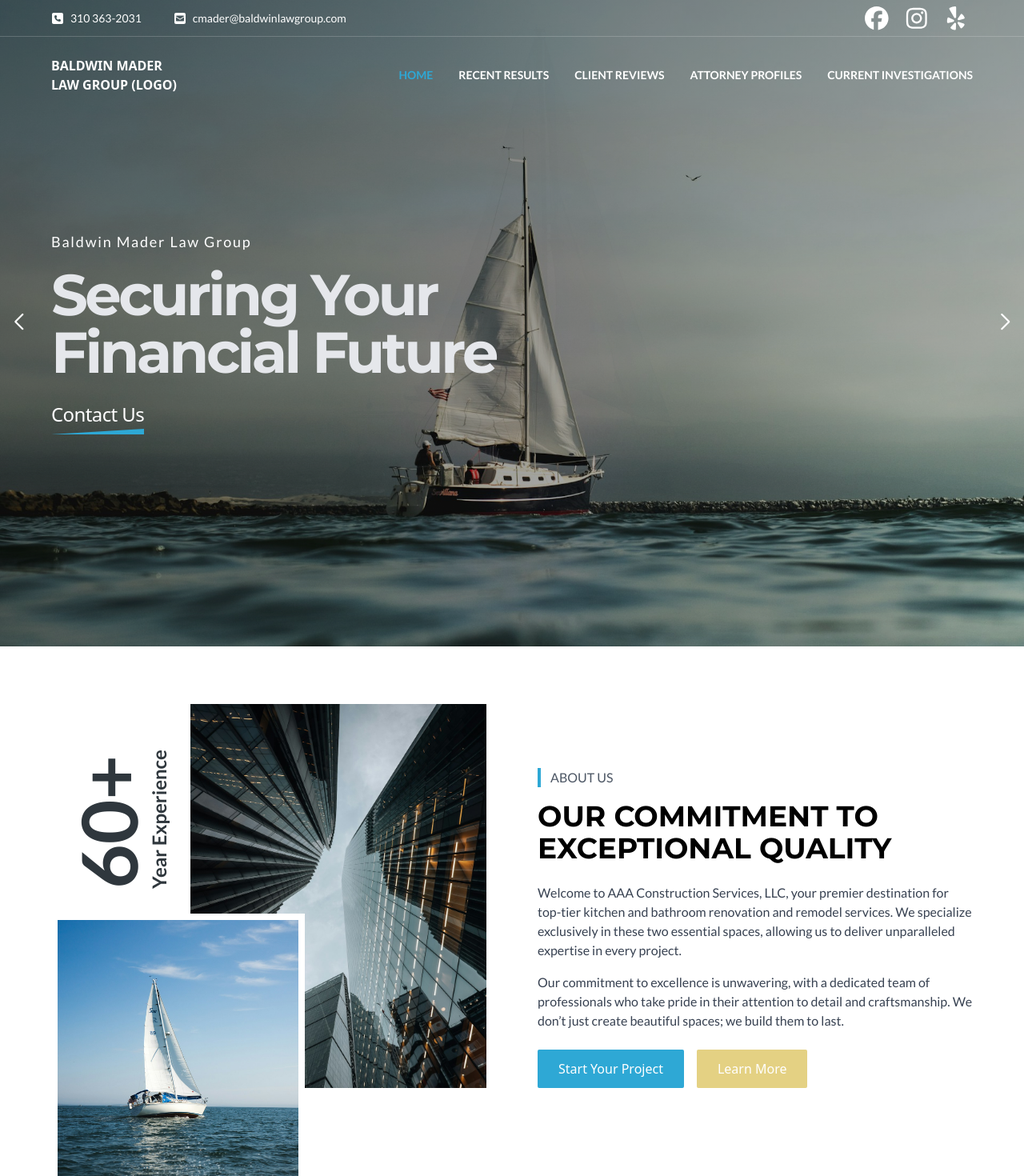
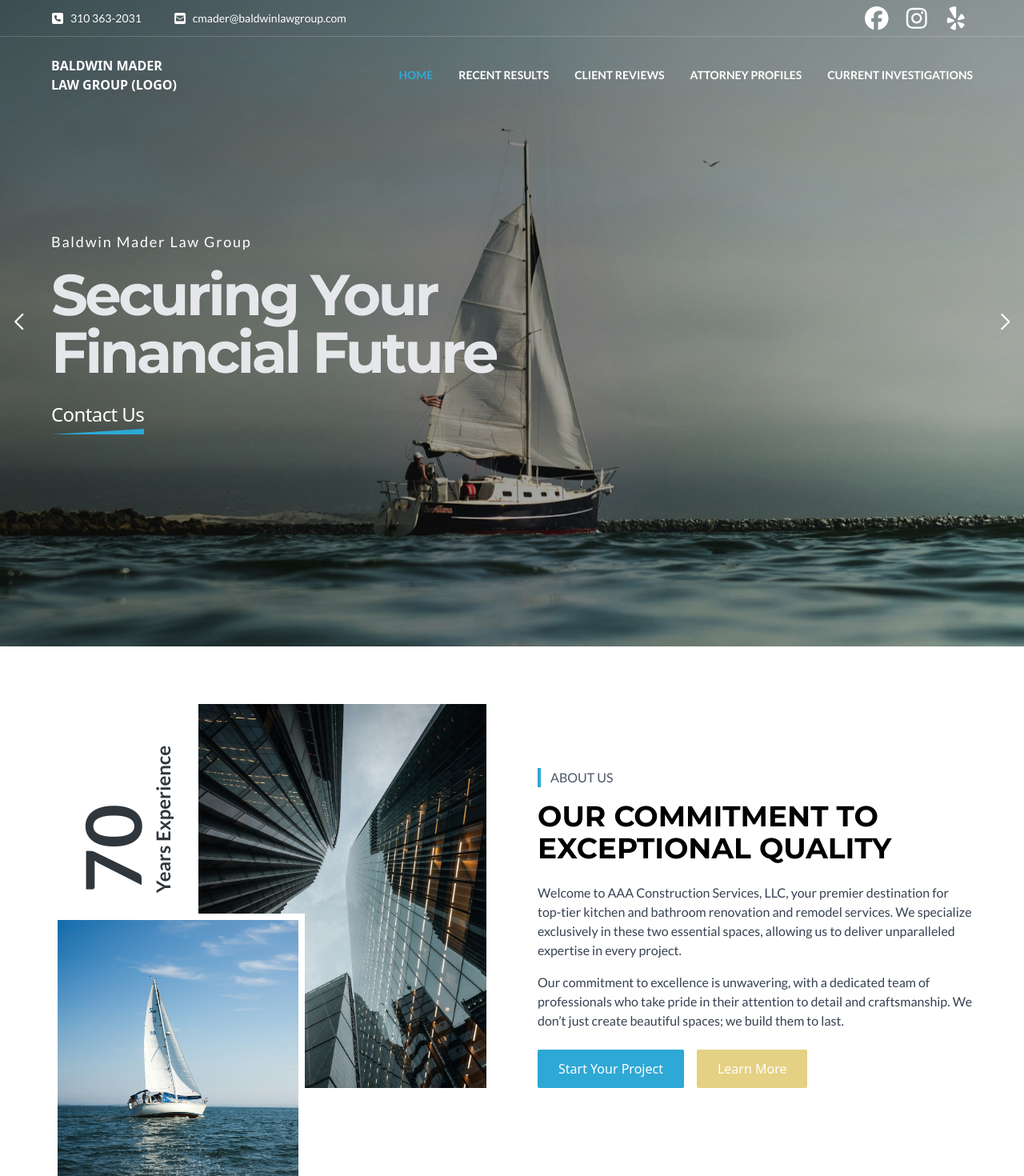
Before and after one commit to jamesdevs/Baldwin-Mader-Law-Group, a Next.js app: page / in a window 1280 px wide. Shown: the top 1470 px of the page at 80% size. Built offline with nearby package versions, Linux system fonts and the light colour scheme.

Commit message:
update hero

```diff
--- a/src/sections/homePage/About.tsx
+++ b/src/sections/homePage/About.tsx
@@ -12,8 +12,8 @@ const About = () => {
           <div className="flex w-full relative mx-auto max-w-xl min-h-[250px] sm:min-h-[350px]">
             <div className="flex w-full whitespace-nowrap relative">
               <p className="font-archivo h-max font-bold text-lg lg:text-2xl text-[#2F373D] absolute top-0 left-0 sm:relative sm:-rotate-90 mt-14 lg:mt-20">
-                <span className="text-5xl lg:text-8xl">60+</span> <br />
-                Year Experience
+                <span className="text-5xl lg:text-8xl">70</span> <br />
+                Years Experience
               </p>
               <Image
                 src="/images/about/image-8.jpg"
--- a/src/sections/homePage/Hero.tsx
+++ b/src/sections/homePage/Hero.tsx
@@ -2,6 +2,7 @@ import Image from "@/components/image";
 import motionVariants from "@/utils/motionVariants";
 import { motion } from "framer-motion";
 import Link from "next/link";
+import { useEffect, useRef, useState } from "react";
 import { Autoplay, EffectFade, Navigation, Pagination } from "swiper/modules";
 import { Swiper, SwiperSlide } from "swiper/react";
 
@@ -13,6 +14,21 @@ const heroSliderImages = [
   "/images/hero/test-5.jpg",
 ];
 const Hero = () => {
+  const [activeSlide, setActiveSlide] = useState(-1);
+  const firstTime = useRef(true);
+
+  useEffect(() => {
+    const timeout = setTimeout(() => {
+      setActiveSlide(0);
+    }, 100);
+
+    return () => clearTimeout(timeout);
+  }, []);
+
+  const handleSlideChange = (swiper: any) => {
+    firstTime.current = false;
+    setActiveSlide(swiper.activeIndex);
+  };
   return (
     <section className="relative z-10 -mt-[128px]">
       <div className="relative isolate overflow-hidden min-h-[calc(100vh+10px)] flex flex-col">
@@ -27,13 +43,20 @@ const Hero = () => {
           navigation={true}
           modules={[Autoplay, Pagination, Navigation, EffectFade]}
           className="!absolute inset-0 z-10 h-full w-full hero-slider"
+          onSlideChange={handleSlideChange}
         >
           {heroSliderImages.map((item, index) => (
             <SwiperSlide key={index} className="overflow-hidden">
               <Image
                 src={item}
                 alt="bg-hero"
-                className={`h-full w-full`}
+                className={`h-full w-full ${
+                  activeSlide === index
+                    ? firstTime.current
+                      ? "zoom-in-2"
+                      : "zoom-in"
+                    : "zoom-out"
+                }`}
                 imageClassName="object-cover"
               />
               <div className="absolute left-0 top-0 bottom-0 z-10 w-full bg-gradient-to-br from-[rgba(0,0,0,0.6)] via-[rgba(0,0,0,0.4)] to-[rgba(0,0,0,0.2)]" />
--- a/src/styles/globals.css
+++ b/src/styles/globals.css
@@ -195,3 +195,18 @@ p {
 .hero-slider .swiper-button-next {
   @apply max-sm:hidden;
 }
+
+.zoom-in {
+  transition: transform 6s ease-in-out 1s;
+  transform: scale(1.1);
+}
+
+.zoom-in-2 {
+  transition: transform 6s ease-in-out 0s;
+  transform: scale(1.1);
+}
+
+.zoom-out {
+  transition: transform 6s ease-in-out;
+  transform: scale(1);
+}
```
